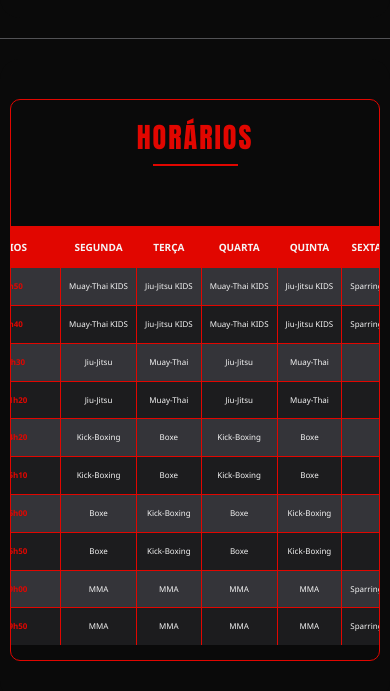
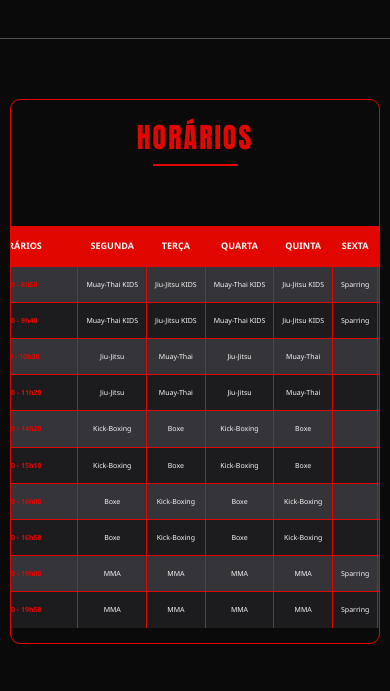
Before and after one commit to MB-Brothers-Web-Application/MB-Brothers-Web-Application, a Flask app: page / in a window 390 px wide. Shown: the part 5809-6500 px from the top of the page. Run offline with Flask 3, Linux system fonts and the light colour scheme.

Commit message:
Feat/css-sobre: atualizando css da tabela de horários

```diff
--- a/projeto-mb-brothers/static/css/style.css
+++ b/projeto-mb-brothers/static/css/style.css
@@ -1089,11 +1089,11 @@
 
     .horarios th {
         padding: 10px 8px;
-        font-size: 10px;
+        font-size: 9px;
     }
     .horarios td {
         padding: 10px 8px;
-        font-size: 8px;
+        font-size: 7px;
     }
 
     .horarios table {
```
